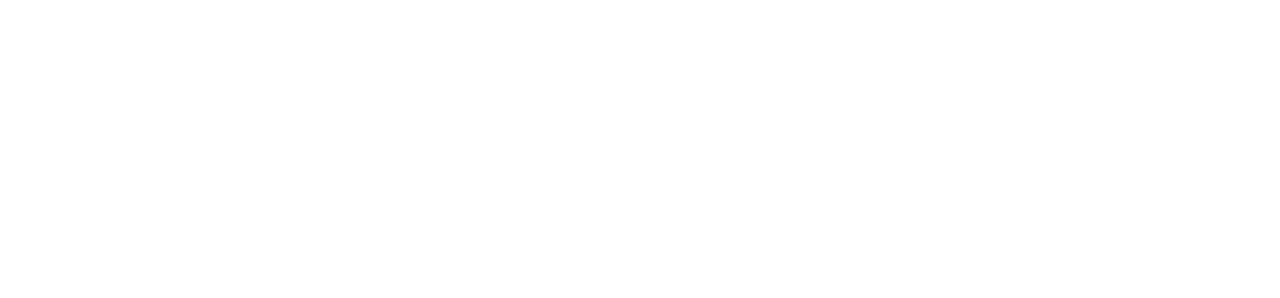
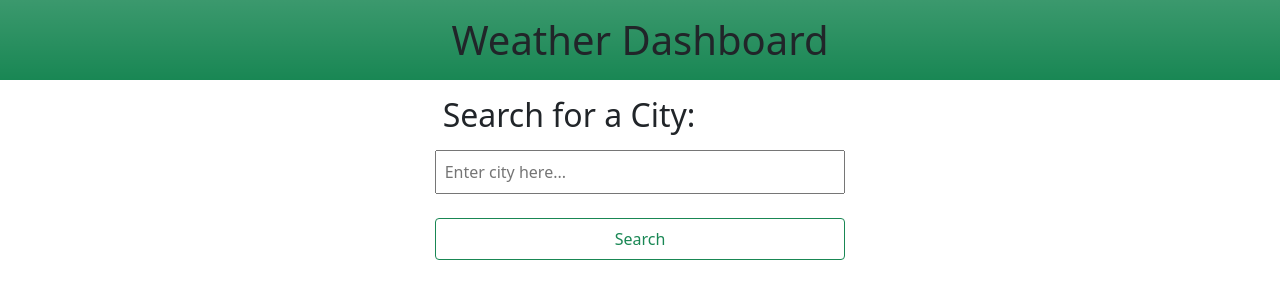
Before and after one commit to Ben-Wheeler333/weather-dashboard, a plain HTML site: page index.html in a window 1280 px wide. Drawn offline with nearby package versions, Linux system fonts and the light colour scheme.

Commit message:
html and css

```diff
--- a/index.html
+++ b/index.html
@@ -5,9 +5,24 @@
     <meta http-equiv="X-UA-Compatible" content="IE=edge">
     <meta name="viewport" content="width=device-width, initial-scale=1.0">
     <title>Weather Dashboard</title>
+    <link rel="stylesheet" href="https://cdn.jsdelivr.net/npm/bootstrap@5.1.3/dist/css/bootstrap.min.css" />
     <link rel="stylesheet" href="./assets/css/styles.css" />
 </head>
 <body>
+    <header id="header" class="row">
+        <h1 class="col-12 bg-success bg-gradient text-center p-3">Weather Dashboard</h1>
+    </header>
+    <main>
+        <div class="row">
+            <form class="container d-flex flex-column col-4">
+                <label for="city-input" class="p-2"><h2 class="font-weight-bold">Search for a City:</h2></label>
+                <input type="text" id="city-input" name="city-input" placeholder="Enter city here..." class="p-2"/>
+                <button type="submit" id="submitBtn" class="btn btn-outline-success mt-4 p-2">Search</button>
+            </form>
+        </div>
+
+
+    </main>
 
     <script src="./assets/js/script.js"></script>
 </body>
```
